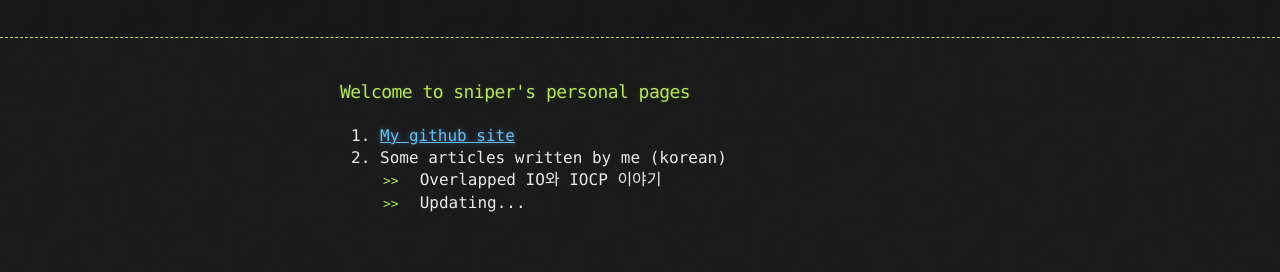
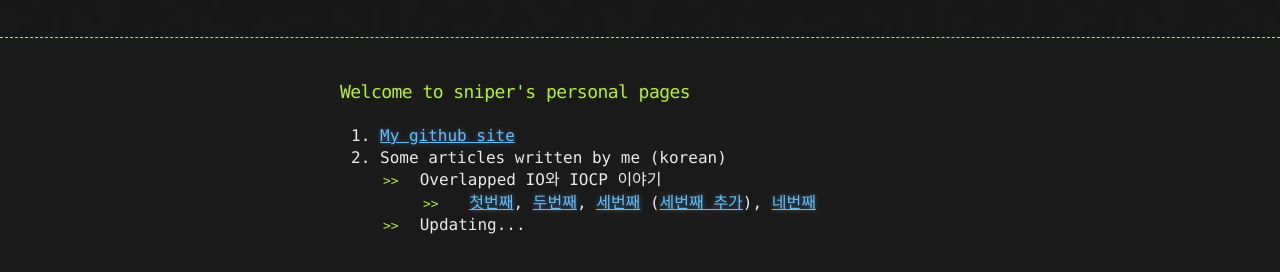
Before and after one commit to snaiper80/snaiper80.github.com, a plain HTML site: page index.html in a window 1280 px wide. Shown: the part 128-400 px from the top of the page. Drawn offline with Linux system fonts and the light colour scheme.

Commit message:
Replace master branch with page content via GitHub

```diff
--- a/index.html
+++ b/index.html
@@ -34,7 +34,14 @@
 <li>Some articles written by me (korean)
 
 <ul>
-<li>Overlapped IO와 IOCP 이야기</li>
+<li>Overlapped IO와 IOCP 이야기
+
+<ul>
+<li>
+<a href="https://github.com/snaiper80/snaiper80.github.com/raw/master/attachments/IOCP1.doc">첫번째</a>, <a href="https://github.com/snaiper80/snaiper80.github.com/raw/master/attachments/IOCP2.doc">두번째</a>, <a href="https://github.com/snaiper80/snaiper80.github.com/raw/master/attachments/IOCP3.doc">세번째</a> (<a href="https://github.com/snaiper80/snaiper80.github.com/raw/master/attachments/IOCP3-2.doc">세번째 추가</a>), <a href="https://github.com/snaiper80/snaiper80.github.com/raw/master/attachments/IOCP4.doc">네번째</a>
+</li>
+</ul>
+</li>
 <li>Updating...</li>
 </ul>
 </li>
--- a/params.json
+++ b/params.json
@@ -1 +1 @@
-{"name":"snaiper's personal pages","tagline":"","body":"### Welcome to sniper's personal pages\r\n\r\n1. [My github site](https://github.com/snaiper80)\r\n1. Some articles written by me (korean)\r\n    - Overlapped IO와 IOCP 이야기\r\n    - Updating...\r\n\r\n","google":"","note":"Don't delete this file! It's used internally to help with page regeneration."}
+{"name":"snaiper's personal pages","tagline":"","body":"### Welcome to sniper's personal pages\r\n\r\n1. [My github site](https://github.com/snaiper80)\r\n1. Some articles written by me (korean)\r\n    - Overlapped IO와 IOCP 이야기\r\n       - [첫번째](https://github.com/snaiper80/snaiper80.github.com/raw/master/attachments/IOCP1.doc), [두번째](https://github.com/snaiper80/snaiper80.github.com/raw/master/attachments/IOCP2.doc), [세번째](https://github.com/snaiper80/snaiper80.github.com/raw/master/attachments/IOCP3.doc) ([세번째 추가](https://github.com/snaiper80/snaiper80.github.com/raw/master/attachments/IOCP3-2.doc)), [네번째](https://github.com/snaiper80/snaiper80.github.com/raw/master/attachments/IOCP4.doc)\r\n    - Updating...\r\n","google":"","note":"Don't delete this file! It's used internally to help with page regeneration."}
```
